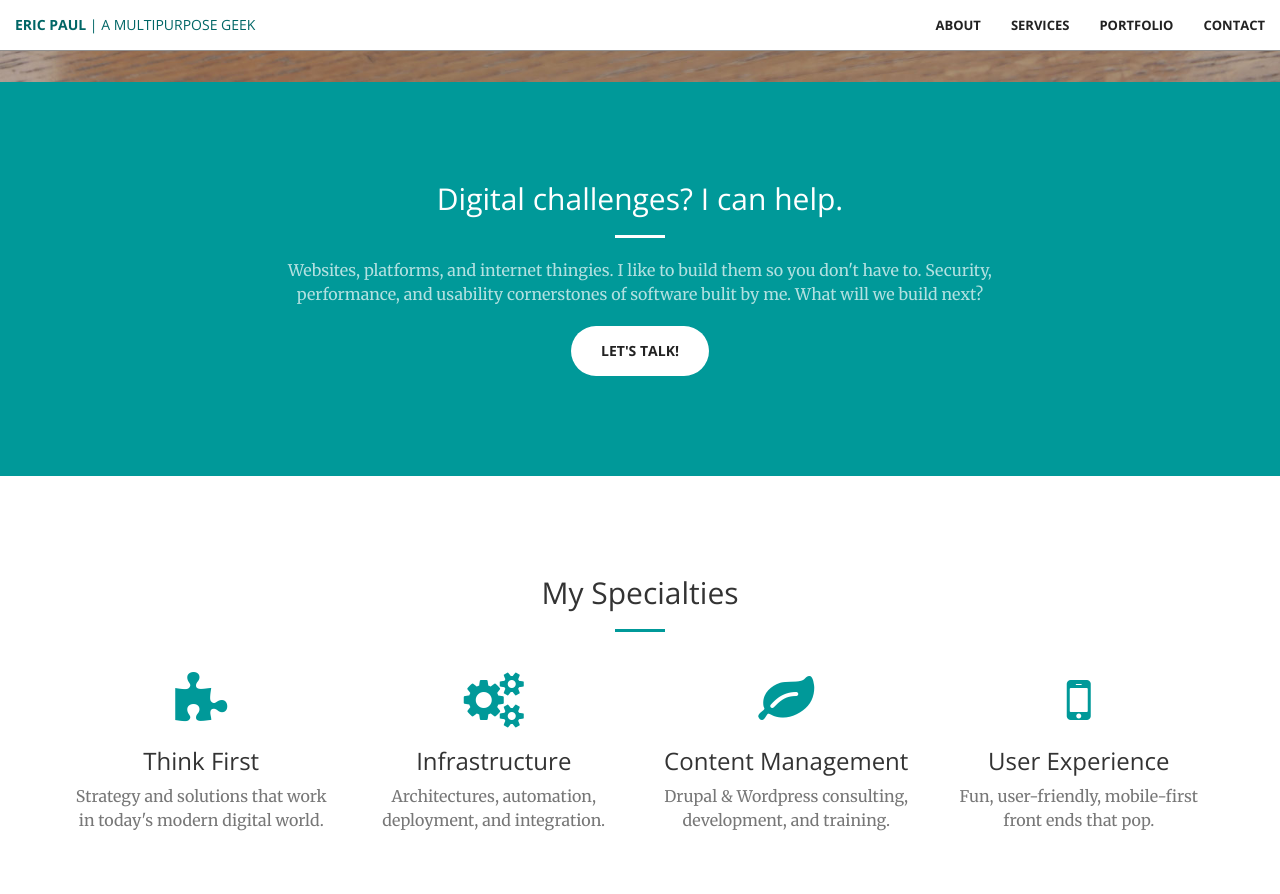
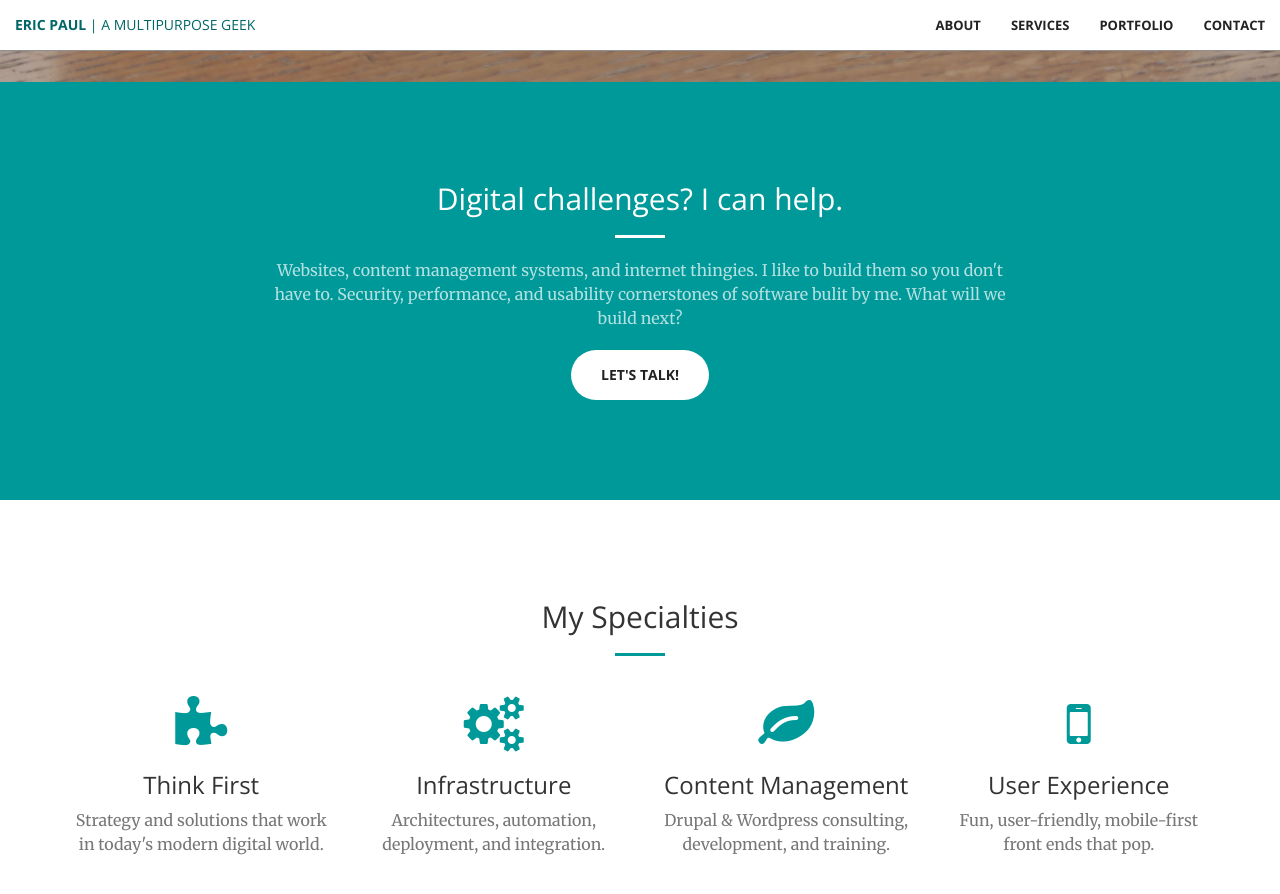
Before and after one commit to mpgeek/mpg.co, a Jekyll site: the page built from index.html, in a window 1280 px wide and 900 px high, scrolled down 818 px. Shown: the top 894 px of the window. Built offline with Jekyll 4.4.1, drawn with Linux system fonts in a browser that asks for light colours.

Commit message:
Update call to action text.

```diff
--- a/_includes/call-to-action.html
+++ b/_includes/call-to-action.html
@@ -4,7 +4,7 @@
       <div class="col-lg-8 col-lg-offset-2 text-center">
         <h2 class="section-heading">Digital challenges? I can help.</h2>
         <hr class="light">
-        <p class="text-faded">Websites, platforms, and internet thingies. I like to build them so you don't have to. Security, performance, and usability cornerstones of software bulit by me. What will we build next?</p>
+        <p class="text-faded">Websites, content management systems, and internet thingies. I like to build them so you don't have to. Security, performance, and usability cornerstones of software bulit by me. What will we build next?</p>
         <a href="#contact" class="btn btn-default btn-xl">Let's talk!</a>
       </div>
     </div>
```
